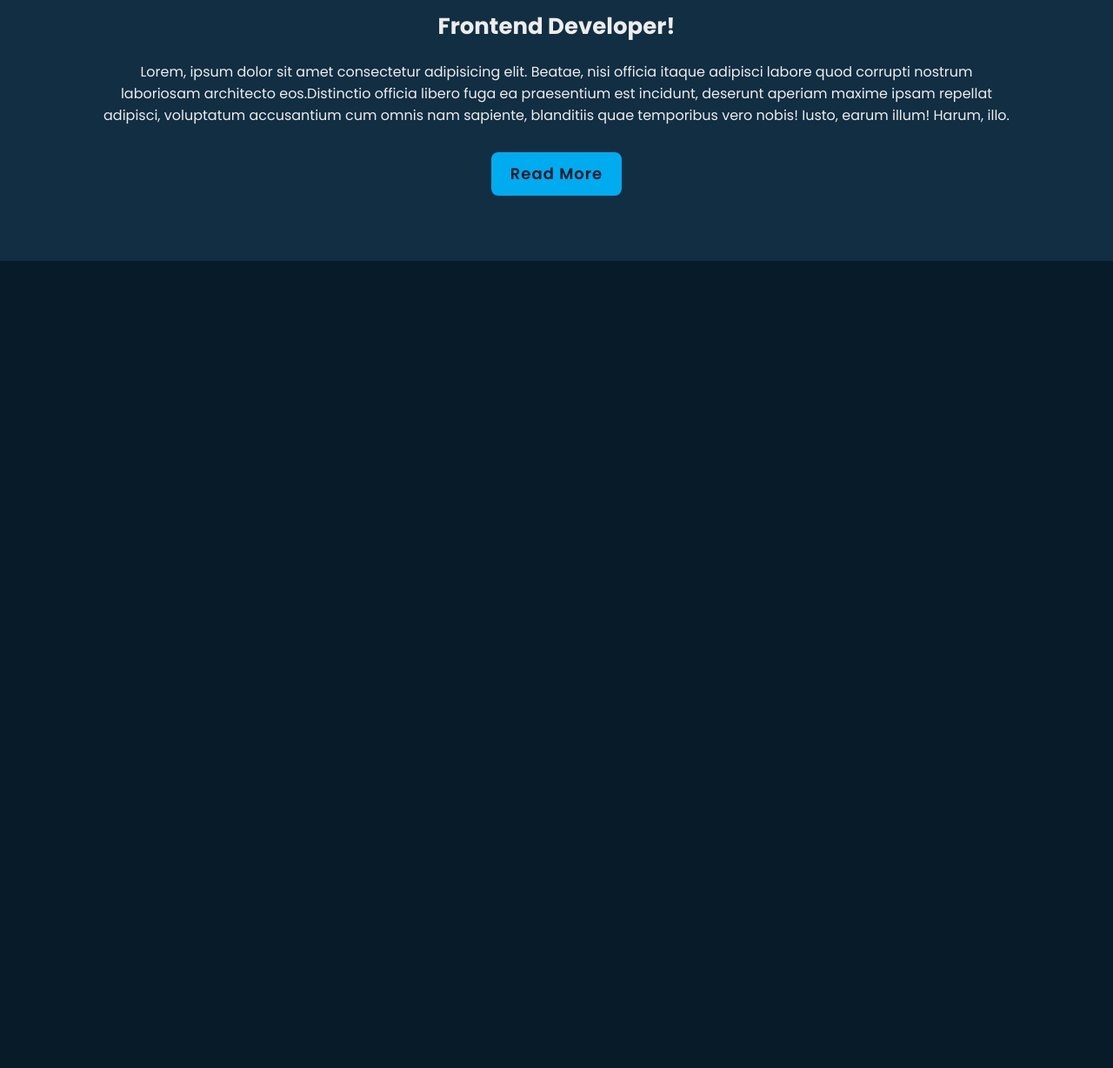
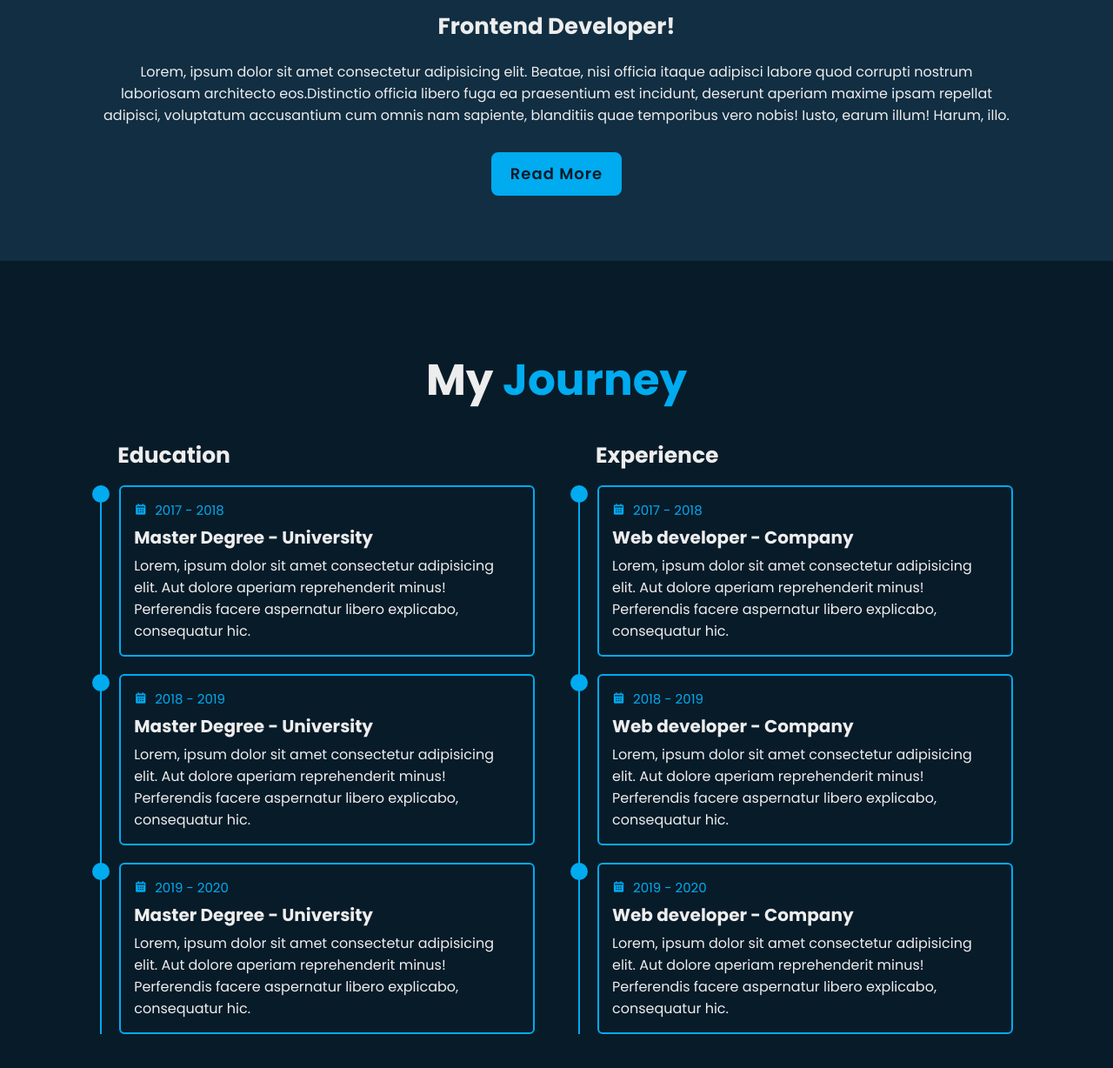
Before and after one commit to ignblabla/Personal-web-for-clients, a plain HTML site: page index.html in a window 1280 px wide. Shown: the part 1300-2528 px from the top of the page at 87% size. Before the commit the page ends 1600 px from the top, so only its background shows below. Drawn offline with nearby package versions, Linux system fonts and the light colour scheme.

Commit message:
feat: education section done

```diff
--- a/css/style.css
+++ b/css/style.css
@@ -299,3 +299,91 @@ span{
 .btn-box.btns a::before{
     background: var(--second-bg-color);
 }
+
+.education{
+    display: flex;
+    justify-content: center;
+    align-items: center;
+    flex-direction: column;
+    min-height: auto;
+    padding-bottom: 5rem;
+}
+
+.education .education-row{
+    display: flex;
+    flex-wrap: wrap;
+    gap: 5rem;
+}
+
+.education-row .education-column{
+    flex: 1 1 40rem;
+}
+
+.education-column .title{
+    font-size: 2.5rem;
+    margin: 0 0 1.5rem 2rem;
+}
+
+.education-column .education-box{
+    border-left: 0.2rem solid var(--main-color);
+}
+
+.education-box .education-content{
+    position: relative;
+    padding-left: 2rem;
+}
+
+.education-box .education-content::before{
+    content: '';
+    position: absolute;
+    top: 0;
+    left: -1.1rem;
+    width: 2rem;
+    height: 2rem;
+    background: var(--main-color);
+    border-radius: 50%;
+}
+
+.education-content .content{
+    position: relative;
+    padding: 1.5rem;
+    border: 0.2rem solid var(--main-color);
+    border-radius: 0.6rem;
+    margin-bottom: 2rem;
+    overflow: hidden;
+}
+
+.education-content .content::before{
+    content: '';
+    position: absolute;
+    top: 0;
+    left: 0;
+    width: 0;
+    height: 100%;
+    background: var(--second-bg-color);
+    z-index: -1;
+    transition: 0.5s;
+}
+
+.education-content .content:hover::before{
+    width: 100%;
+}
+
+.education-content .content .year{
+    font-size: 1.5rem;
+    color: var(--main-color);
+    padding-bottom: 0.5rem;
+}
+
+.education-content .content .year i{
+    padding-right: 0.5rem;
+}
+
+.education-content .content h3{
+    font-size: 2rem;
+}
+
+.education-content .content p{
+    font-size: 1.6rem;
+    padding-top: 0.5rem;
+}
--- a/index.html
+++ b/index.html
@@ -80,7 +80,80 @@
                 </div>
         </div>
     </section>
+
     <!-- education section design -->
+     <section class="education" id="education">
+        <h2 class="heading">My <span>Journey</span></h2>
+
+        <div class="education-row">
+            <div class="education-column">
+                <h2 class="title">Education</h2>
+
+                <div class="education-box">
+                    <div class="education-content">
+                        <div class="content">
+                            <div class="year"><i class="bx bxs-calendar"></i> 2017 - 2018</div>
+                            <h3>Master Degree - University</h3>
+                            <p>Lorem, ipsum dolor sit amet consectetur adipisicing elit. Aut dolore aperiam reprehenderit minus!
+                            Perferendis facere aspernatur libero explicabo, consequatur hic.</p>
+                        </div>
+                    </div>
+
+                    <div class="education-content">
+                        <div class="content">
+                            <div class="year"><i class="bx bxs-calendar"></i> 2018 - 2019</div>
+                            <h3>Master Degree - University</h3>
+                            <p>Lorem, ipsum dolor sit amet consectetur adipisicing elit. Aut dolore aperiam reprehenderit minus!
+                            Perferendis facere aspernatur libero explicabo, consequatur hic.</p>
+                        </div>
+                    </div>
+
+                    <div class="education-content">
+                        <div class="content">
+                            <div class="year"><i class="bx bxs-calendar"></i> 2019 - 2020</div>
+                            <h3>Master Degree - University</h3>
+                            <p>Lorem, ipsum dolor sit amet consectetur adipisicing elit. Aut dolore aperiam reprehenderit minus!
+                            Perferendis facere aspernatur libero explicabo, consequatur hic.</p>
+                        </div>
+                    </div>
+                </div>
+            </div>
+
+            <div class="education-column">
+                <h2 class="title">Experience</h2>
+
+                <div class="education-box">
+                    <div class="education-content">
+                        <div class="content">
+                            <div class="year"><i class="bx bxs-calendar"></i> 2017 - 2018</div>
+                            <h3>Web developer - Company</h3>
+                            <p>Lorem, ipsum dolor sit amet consectetur adipisicing elit. Aut dolore aperiam reprehenderit minus!
+                            Perferendis facere aspernatur libero explicabo, consequatur hic.</p>
+                        </div>
+                    </div>
+
+                    <div class="education-content">
+                        <div class="content">
+                            <div class="year"><i class="bx bxs-calendar"></i> 2018 - 2019</div>
+                            <h3>Web developer - Company</h3>
+                            <p>Lorem, ipsum dolor sit amet consectetur adipisicing elit. Aut dolore aperiam reprehenderit minus!
+                            Perferendis facere aspernatur libero explicabo, consequatur hic.</p>
+                        </div>
+                    </div>
+
+                    <div class="education-content">
+                        <div class="content">
+                            <div class="year"><i class="bx bxs-calendar"></i> 2019 - 2020</div>
+                            <h3>Web developer - Company</h3>
+                            <p>Lorem, ipsum dolor sit amet consectetur adipisicing elit. Aut dolore aperiam reprehenderit minus!
+                            Perferendis facere aspernatur libero explicabo, consequatur hic.</p>
+                        </div>
+                    </div>
+                </div>
+            </div>
+
+        </div>
+     </section>
 
     <!-- skills section design -->
 
```
